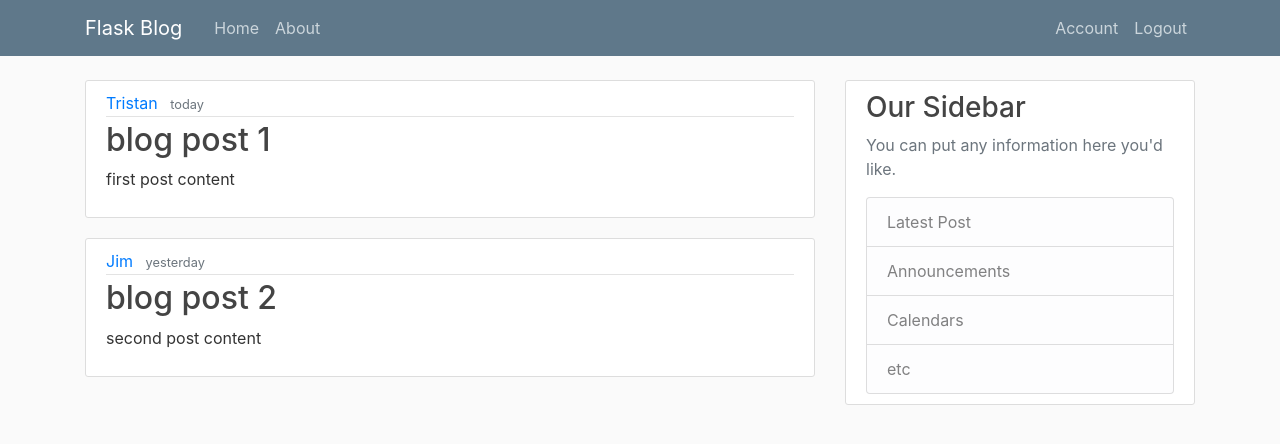
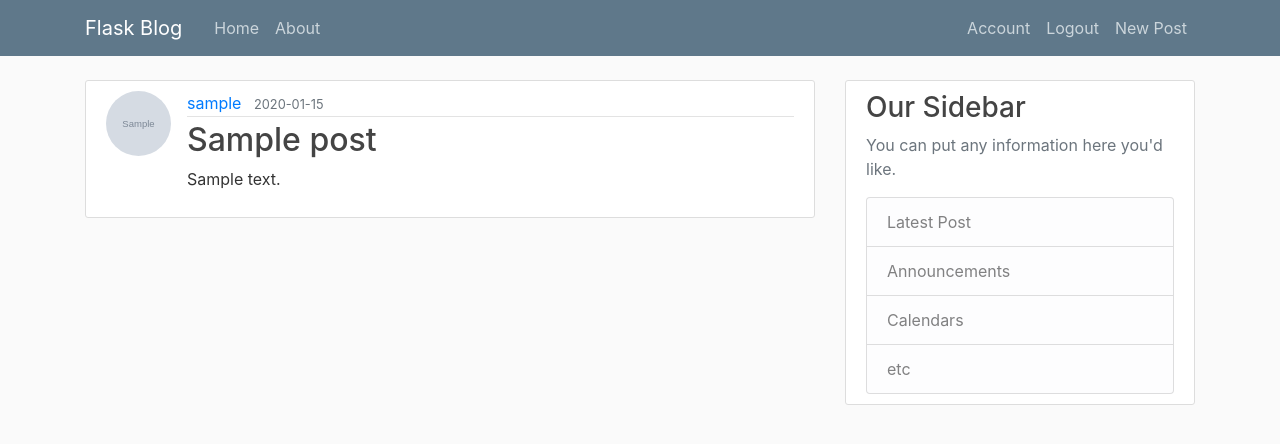
Before and after one commit to RemoteRabbit/Basic-Flask-Blog, a Flask app: page / in a window 1280 px wide. Shown: the top 444 px of the page. Run offline with Flask 2, Linux system fonts and the light colour scheme; a user stored in the database is signed in; tables that the repository leaves empty hold one stand-in row (values such as "Sample post"); grey boxes marked "Sample" are stand-in pictures; some libraries are stand-ins or nearby versions.

Commit message:
users can add posts and post design work

```diff
--- a/flaskblog/routes.py
+++ b/flaskblog/routes.py
@@ -1,32 +1,18 @@
 from flask import render_template, url_for, flash, redirect, request
 from flaskblog import app, bcrypt, db
-from flaskblog.forms import RegistrationForm, LoginForm, UpdateAccountForm
+from flaskblog.forms import RegistrationForm, LoginForm, UpdateAccountForm, PostForm
 from flaskblog.models import User, Post
 from flask_login import login_user, current_user, logout_user, login_required
 import secrets
 import os
 from PIL import Image
 
-post = [
-    {
-        'author': 'Tristan',
-        'title': 'blog post 1',
-        'content': 'first post content',
-        'dateposted': 'today'
-    },
-    {
-        'author': 'Jim',
-        'title': 'blog post 2',
-        'content': 'second post content',
-        'dateposted': 'yesterday'
-    }
-]
-
 
 @app.route('/')
 @app.route('/home')
 def home():
-    return render_template('home.html', posts=post)
+    posts = Post.query.all()
+    return render_template('home.html', posts=posts)
 
 
 @app.route('/about')
@@ -113,3 +99,16 @@ def account():
                          current_user.image_file)
     return render_template('account.html', title='Account',
                            image_file=image_file, form=form)
+
+
+@app.route('/post/new', methods=['GET', 'POST'])
+@login_required
+def new_post():
+    form = PostForm()
+    if form.validate_on_submit():
+        post = Post(title=form.title.data, content=form.content.data, author=current_user)
+        db.session.add(post)
+        db.session.commit()
+        flash('Your post has been added!', 'success')
+        return redirect(url_for('home'))
+    return render_template('create_post.html', title='New Post', form=form)
--- a/flaskblog/templates/home.html
+++ b/flaskblog/templates/home.html
@@ -3,10 +3,11 @@
 {% block content %}
     {% for post in posts %}
         <article class="media content-section">
+            <img class="rounded-circle article-img" src="{{ url_for('static',filename='profilePics/' + post.author.image_file) }}">
             <div class="media-body">
                 <div class="article-metadata">
-                    <a class="mr-2" href="#">{{ post.author }}</a>
-                    <small class="text-muted">{{ post.dateposted }}</small>
+                    <a class="mr-2" href="#">{{ post.author.username }}</a>
+                    <small class="text-muted">{{ post.date_posted.strftime('%Y-%m-%d') }}</small>
                 </div>
                 <h2><a class="article-title" href="#">{{ post.title }}</a></h2>
                 <p class="article-content">{{ post.content }}</p>
--- a/flaskblog/templates/layout.html
+++ b/flaskblog/templates/layout.html
@@ -35,6 +35,7 @@
                             {% if current_user.is_authenticated %}
                                 <a class="nav-item nav-link" href="{{ url_for('account') }}">Account</a>
                                 <a class="nav-item nav-link" href="{{ url_for('logout') }}">Logout</a>
+                                <a class="nav-item nav-link" href="{{ url_for('new_post') }}">New Post</a>
                             {% else %}
                                 <a class="nav-item nav-link" href="{{ url_for('login') }}">Login</a>
                                 <a class="nav-item nav-link" href="{{ url_for('register') }}">Register</a>
```
Also changed, not shown: flaskblog/forms.py (+7 -1 lines), flaskblog/templates/create_post.html (added, +41 -0 lines).
